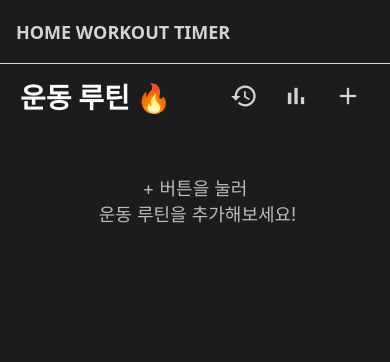
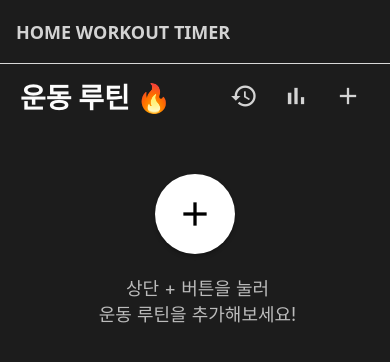
Before and after one commit to Hyun642/workout-TImer, a React Native app in the folder a0-project/: screen /Home in a window 390 px wide. Shown: the top 362 px of the page. Built offline with nearby package versions, Linux system fonts and the light colour scheme.

Commit message:
feat: 타이머가 0개일 때 + 큰 사이즈 버튼

```diff
--- a/a0-project/src/screens/HomeScreen.tsx
+++ b/a0-project/src/screens/HomeScreen.tsx
@@ -58,7 +58,7 @@ export default function HomeScreen({ navigation }: HomeScreenProps) {
                setWorkoutToEdit(null);
           } else {
                const workoutWithId = { ...newWorkout, id: uuidv4() };
-               const updatedWorkouts = [workoutWithId, ...workouts]; // 배열의 시작에 추가
+               const updatedWorkouts = [workoutWithId, ...workouts];
                saveWorkouts(updatedWorkouts);
           }
           setIsAddModalVisible(false);
@@ -102,15 +102,17 @@ export default function HomeScreen({ navigation }: HomeScreenProps) {
                </View>
                <ScrollView contentContainerStyle={styles.scrollContainer}>
                     {workouts.length === 0 ? (
-                         <View
-                              style={{
-                                   display: "flex",
-                                   justifyContent: "center",
-                                   alignItems: "center",
-                                   marginTop: 40,
-                              }}
-                         >
-                              <Text style={styles.emptyText}> + 버튼을 눌러 </Text>
+                         <View style={styles.emptyContainer}>
+                              <Pressable
+                                   style={styles.largeAddButton}
+                                   onPress={() => {
+                                        setWorkoutToEdit(null);
+                                        setIsAddModalVisible(true);
+                                   }}
+                              >
+                                   <MaterialIcons name="add" size={40} color="black" />
+                              </Pressable>
+                              <Text style={styles.emptyText}> 상단 + 버튼을 눌러</Text>
                               <Text style={styles.emptyText}> 운동 루틴을 추가해보세요!</Text>
                          </View>
                     ) : (
@@ -180,6 +182,26 @@ const styles = StyleSheet.create({
           justifyContent: "center",
           alignItems: "center",
      },
+     emptyContainer: {
+          display: "flex",
+          justifyContent: "center",
+          alignItems: "center",
+          marginTop: 40,
+     },
+     largeAddButton: {
+          width: 80,
+          height: 80,
+          borderRadius: 40,
+          backgroundColor: "white",
+          justifyContent: "center",
+          alignItems: "center",
+          marginBottom: 20,
+          elevation: 5, // Android 그림자 효과
+          shadowColor: "#000", // iOS 그림자 효과
+          shadowOffset: { width: 0, height: 2 },
+          shadowOpacity: 0.3,
+          shadowRadius: 4,
+     },
      emptyText: {
           fontSize: 18,
           color: "#BBBBBB",
```
